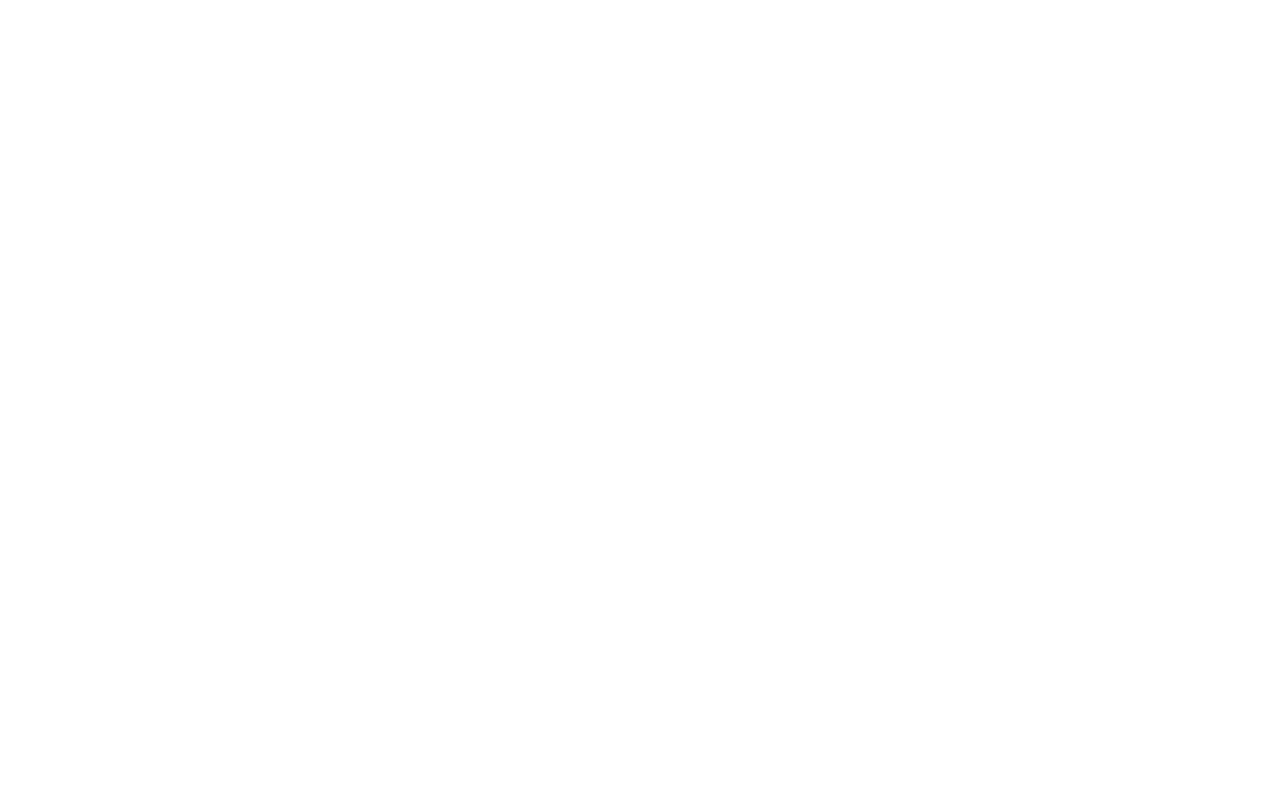
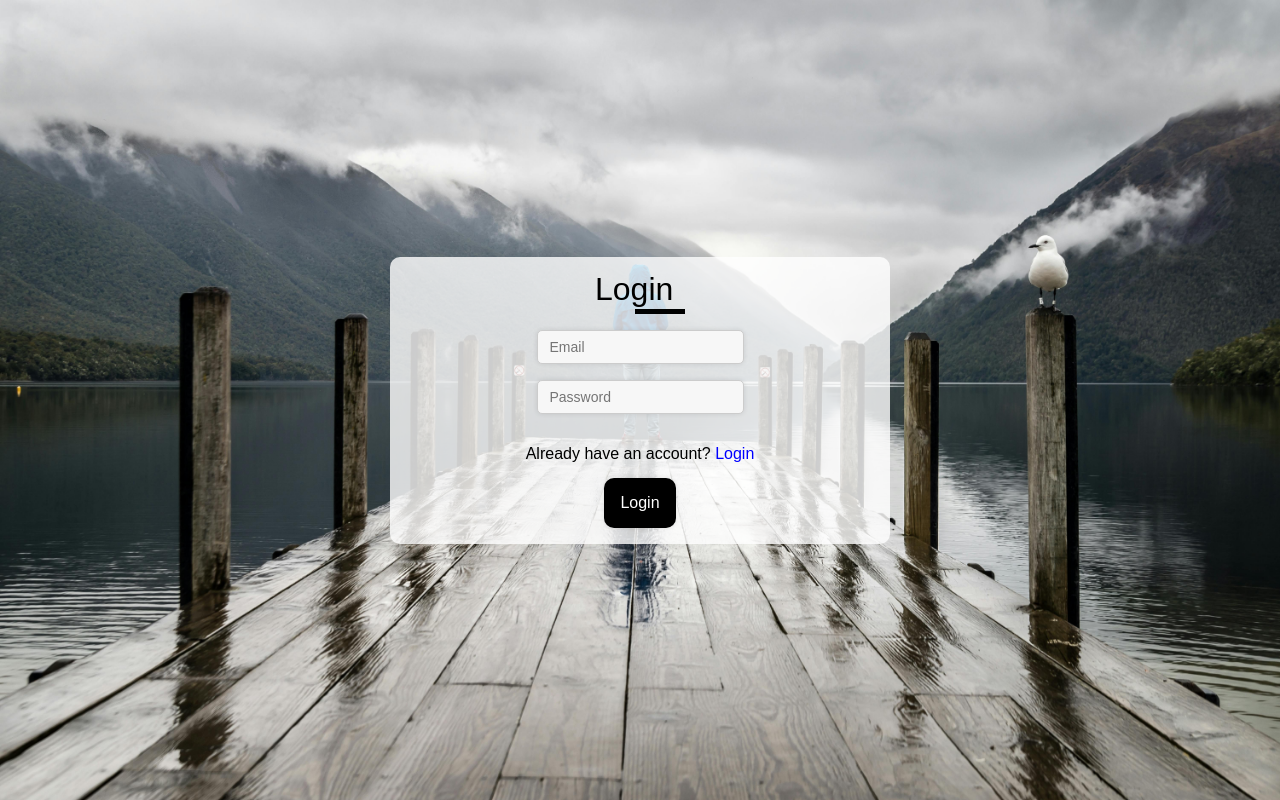
Before and after one commit to keshav1207/Expense-Tracker, a React (Vite) app in the folder client/vite-project/: page / in a window 1280 px wide. Built offline with nearby package versions, Linux system fonts and the light colour scheme; a web font is replaced by a local one.

Commit message:
Create and Style LoginRegisterForm

```diff
--- a/client/vite-project/src/components/LoginRegisterForm.jsx
+++ b/client/vite-project/src/components/LoginRegisterForm.jsx
@@ -1,5 +1,47 @@
+import { useState } from "react"
+
+
 export default function LoginRegisterForm(){
-    return <>
 
-    </>
+    const[login, setLogin] = useState(true);
+
+    function handleClick(){
+
+        setLogin(!login);
+    }
+
+
+    return(
+        <>
+        <div className="logreg-container">
+
+        <form className="login-register-form">
+
+        <div className="heading">
+
+        <div className="headerLog">{login?("Login"):("Register")}</div>
+
+        <div className="underline"></div>
+
+        </div>
+
+
+        {login?(null):(<input type="text" id="name" placeholder="Name" />)}
+        <input type="text"  id="email" placeholder="Email"/>
+        <input type="password"  id="password " placeholder="Password"/>
+
+       {login?(<div className="logRegMessage" onClick={handleClick}> Already have an account? <span className="form-choice">Login</span></div>):(<div className="logRegMessage" onClick={handleClick}> Don't have an account? <span className="form-choice">Register</span></div>)}
+
+        {login?( <button className="loginBtn">Login</button>):( <button className="registerBtn">Register</button>)}
+
+
+
+        </form>
+
+        </div>
+
+        </>
+
+    )
+
 }
--- a/client/vite-project/src/index.css
+++ b/client/vite-project/src/index.css
@@ -234,3 +234,77 @@ th, td {
   border-radius: 1rem;
   padding: 1rem;
 }
+
+
+
+.logreg-container{
+  height: 100vh;
+  display: flex;
+  justify-content: center;
+  align-items: center;
+  background-image: url("./images/pexels-gabriela-palai-129458-395196.jpg");
+  background-size: cover;
+  background-position: 100% 100%; /* This positions the background image at the bottom right corner */
+  /* Other background properties */
+}
+
+.login-register-form{
+  background-color: rgba(255, 255, 255, 0.8);
+  border-radius: 10px;
+  font-size: 1.5rem;
+  display: flex;
+  flex-direction: column;
+  width: 500px;
+  justify-content: center;
+  align-items: center;
+  gap: 1rem;
+  padding: 1rem;
+  color: black;
+}
+
+.underline{
+  background-color: black;
+  width: 50px;
+  height: 5px;
+  margin-top: 0.25rem;
+  margin-left: 2.5rem;
+
+}
+
+.headerLog{
+  font-size: 2rem;
+}
+
+
+
+.registerBtn, .loginBtn{
+  padding: 1rem;
+  background-color: black;
+  color: white;
+  border: none;
+  font-size: 1rem;
+  border-radius: 10px;
+  box-shadow: 0 0 5px rgba(0, 0, 0, 0.1);
+
+}
+
+input{
+  border: 1px solid #ccc;
+  border-radius: 5px;
+  padding: 8px 12px;
+  font-size: 14px;
+  color: #333;
+  background-color: #f7f7f7;
+  box-shadow: 0 0 5px rgba(0, 0, 0, 0.1);
+  font-family: Arial, sans-serif;
+
+}
+
+.logRegMessage{
+  font-size: 1rem;
+  margin-top: 1rem;
+}
+
+.form-choice{
+  color: blue;
+}
```
Also changed, not shown: client/vite-project/src/images/pexels-gabriela-palai-129458-395196.jpg (added), 1 other file (tests, documents, lock files or other folders).
